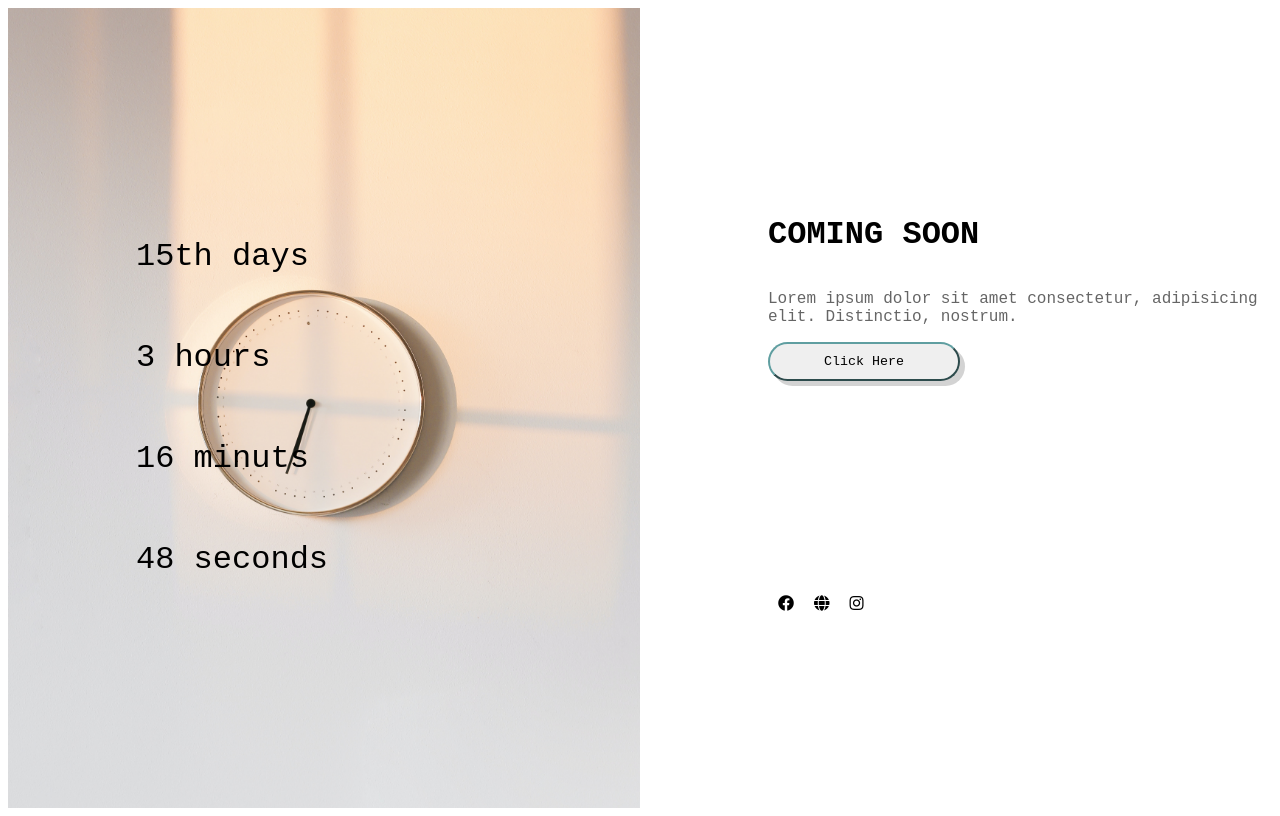
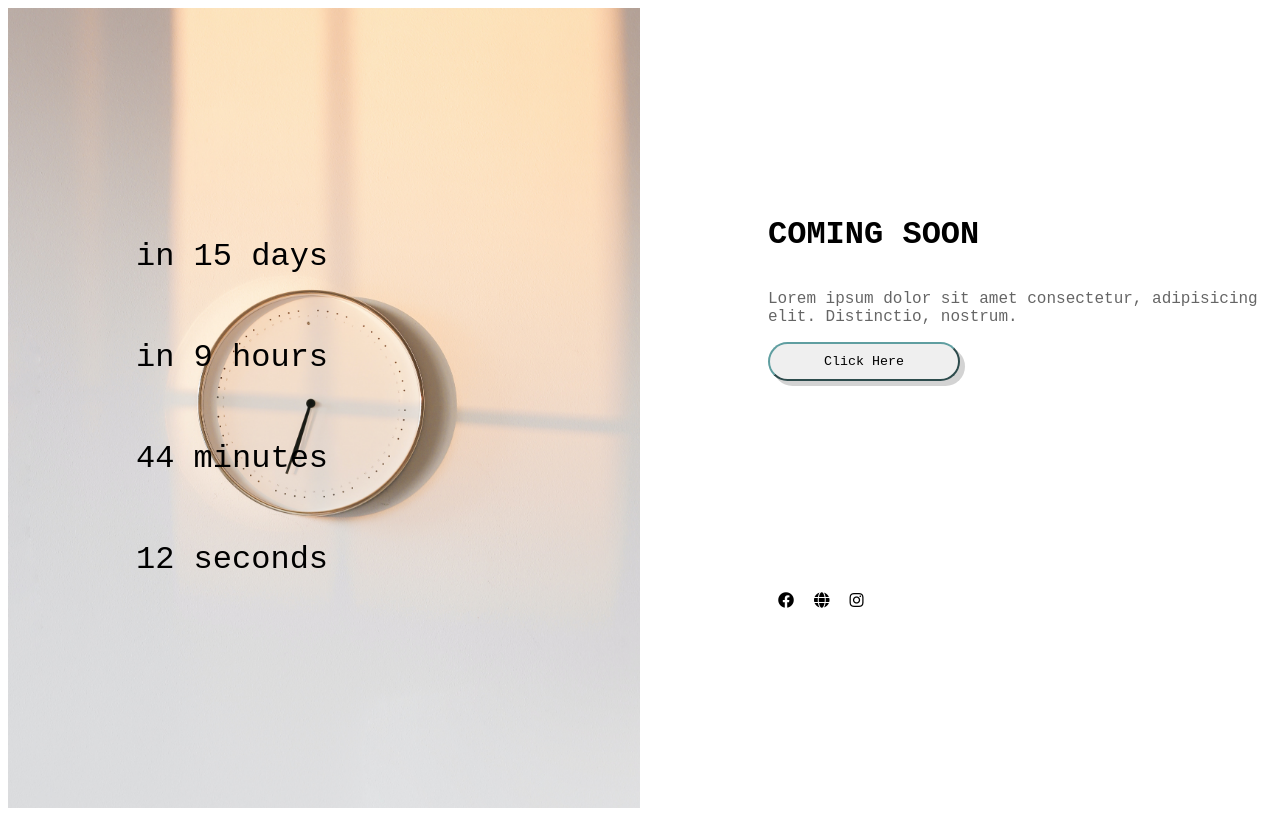
Before and after one commit to mkisecok/Coming-Soon-Page, a website built with webpack: page src/index.html in a window 1280 px wide. Both pictures are taken after a click on the button "Click Here". Built offline with nearby package versions, Linux system fonts and the light colour scheme.

Commit message:
Change moment function

```diff
--- a/src/index.html
+++ b/src/index.html
@@ -21,9 +21,9 @@
         <p>Lorem ipsum dolor sit amet consectetur, adipisicing elit. Distinctio, nostrum.</p>
         <button id="button"> Click Here</button>
         <div id="ikons">
-          <i class="fab fa-facebook"></i>
-          <i class="fas fa-globe"></i>
-          <i class="fab fa-instagram"></i>
+          <a href="#"> <i class="fab fa-facebook"></i></i></a>
+           <a href="#"><i class="fas fa-globe"></i></i></a>
+          <a href="#"> <i class="fab fa-instagram"></i></i></a>
         </div>
       </div>
     </main>
--- a/src/scripts/index.js
+++ b/src/scripts/index.js
@@ -7,16 +7,17 @@ import moment from "moment";
 // \/ All of your javascript should go here \/
 
 const button=document.querySelector('#button');
-const day = moment().format('Do');
-const hours=moment().format('h');
-const minut= moment().format('mm');
+const day = moment().endOf('month').fromNow();
+const hours=moment().endOf('day').fromNow();
+const minute= moment().format('mm');
 const second=moment().format('ss');
 
 button.addEventListener('click', e=>
 {
-    document.querySelector('#days').innerHTML = `${day} days`;
-    document.querySelector('#hours').innerHTML =`${hours} hours`;
-    document.querySelector('#minuts').innerHTML =`${minut} minuts`;
-    document.querySelector('#seconds').innerHTML =`${second} seconds`;
+    document.querySelector('#days').innerHTML = `${ day } `;
+    document.querySelector('#hours').innerHTML =`${ hours }`;
+    document.querySelector('#minuts').innerHTML =`${ 60 - minute } minutes`;
+    document.querySelector('#seconds').innerHTML =`${ 60 - second } seconds`;
+
 
 })
--- a/src/styles/main.scss
+++ b/src/styles/main.scss
@@ -30,6 +30,7 @@ body * {
      flex-direction: column;
      justify-content: center;
      padding-left: 10vw;
+
      p{
        opacity: 0.6;
      }
@@ -41,7 +42,9 @@ body * {
        border-color:cadetblue ;
 
       &:hover{
-        padding:12px 12px ;
+        color:white;
+        background-color: cadetblue;
+        cursor: pointer;
       }
 
      }
@@ -52,12 +55,13 @@ body * {
        height:30%;
        top: 10px;
 
-     i{
+     a{
        display: block;
        margin: 10px;
+       color: black;
 
       &:hover{
-
+        font-size: large;
       }
      }
 
```
